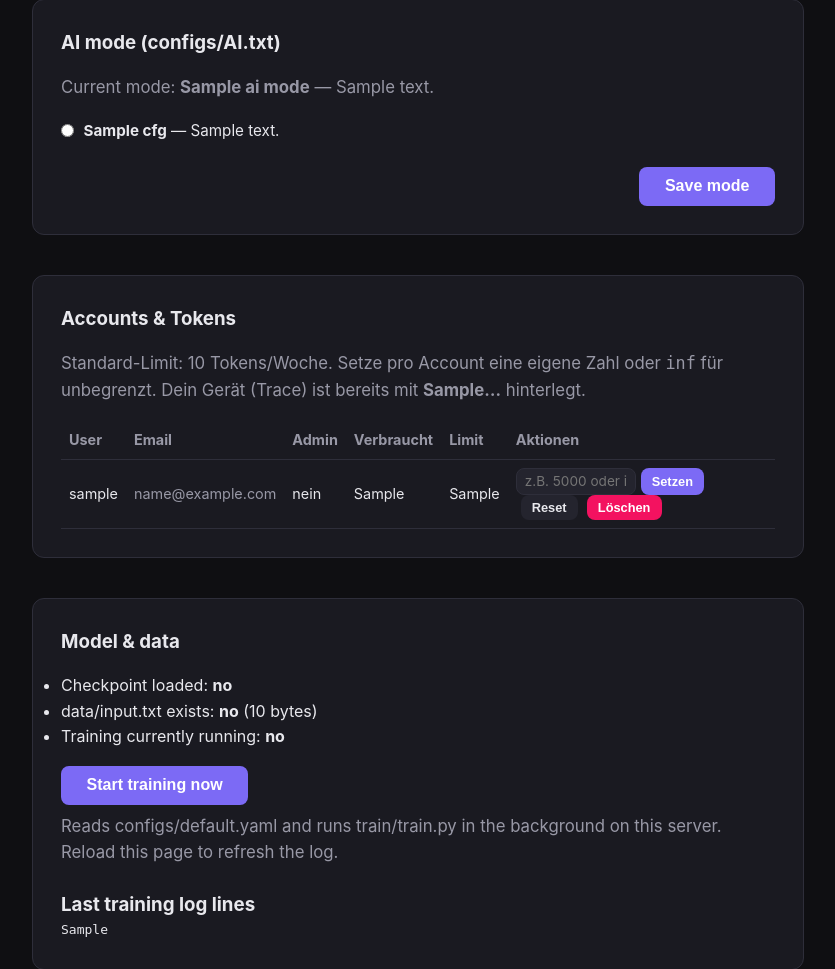
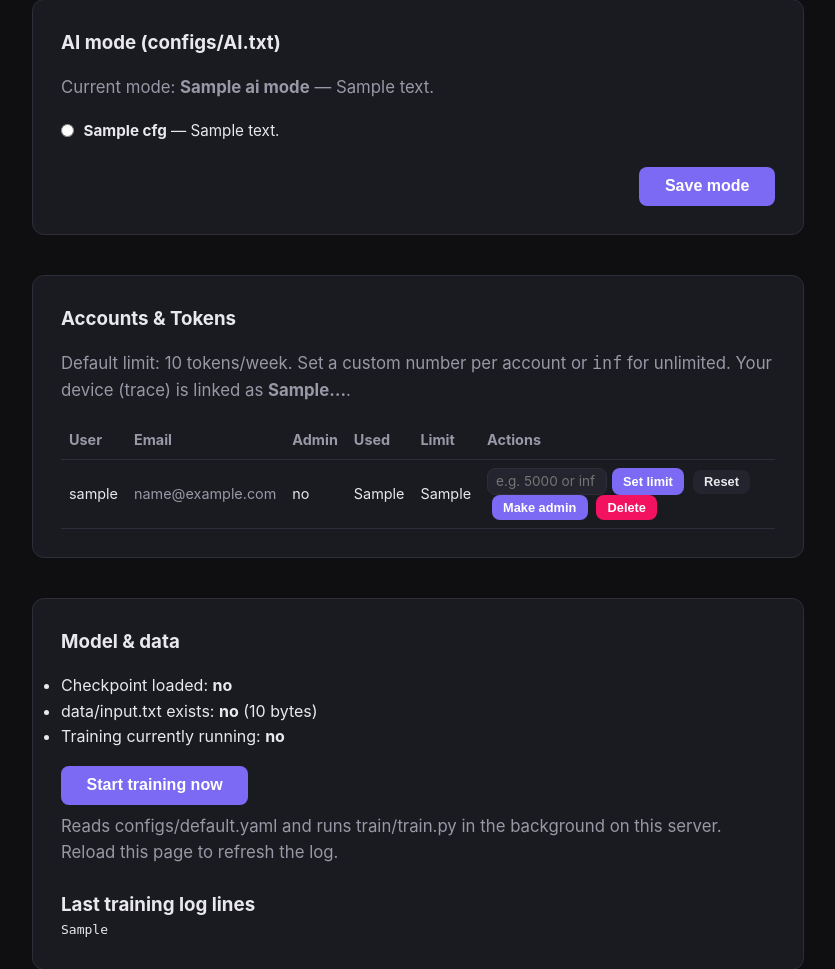
Before and after one commit to SlabyLol/beq-open-source, a FastAPI app: template web/templates/admin.html in a window 1280 px wide. Shown: the part 248-1217 px from the top of the page, without its empty margins (222-1057 px from the left). Run offline with FastAPI, Linux system fonts and the light colour scheme; the template is opened without the code that fills it: most values are stand-ins (such as "Sample title", 1, 10 or a date in 2020); parts of the project's set-up code (start-up, migrations or seed data) failed here and were passed over; some libraries are stand-ins or nearby versions.

Commit message:
Admin UI: Make admin / Remove admin buttons

```diff
--- a/web/templates/admin.html
+++ b/web/templates/admin.html
@@ -31,8 +31,8 @@
 <section class="chat-box">
     <h3 style="margin-bottom:1rem;">Accounts & Tokens</h3>
     <p class="subtitle" style="margin-bottom:1rem;">
-        Standard-Limit: {{ weekly_default }} Tokens/Woche. Setze pro Account eine eigene Zahl oder <code>inf</code> für unbegrenzt.
-        Dein Gerät (Trace) ist bereits mit <strong>{{ my_trace[:12] }}…</strong> hinterlegt.
+        Default limit: {{ weekly_default }} tokens/week. Set a custom number per account or <code>inf</code> for unlimited.
+        Your device (trace) is linked as <strong>{{ my_trace[:12] }}…</strong>.
     </p>
     <div style="overflow-x:auto;">
     <table style="width:100%; border-collapse:collapse; font-size:0.9rem;">
@@ -41,9 +41,9 @@
                 <th style="padding:0.5rem;">User</th>
                 <th style="padding:0.5rem;">Email</th>
                 <th style="padding:0.5rem;">Admin</th>
-                <th style="padding:0.5rem;">Verbraucht</th>
+                <th style="padding:0.5rem;">Used</th>
                 <th style="padding:0.5rem;">Limit</th>
-                <th style="padding:0.5rem;">Aktionen</th>
+                <th style="padding:0.5rem;">Actions</th>
             </tr>
         </thead>
         <tbody>
@@ -51,25 +51,34 @@
             <tr style="border-bottom:1px solid var(--border);">
                 <td style="padding:0.5rem;">{{ u.username }}</td>
                 <td style="padding:0.5rem; color:var(--text-muted);">{{ u.email }}</td>
-                <td style="padding:0.5rem;">{{ "ja" if u.is_admin else "nein" }}</td>
+                <td style="padding:0.5rem;">{{ "yes" if u.is_admin else "no" }}</td>
                 <td style="padding:0.5rem;">{{ u.tokens_used }}</td>
                 <td style="padding:0.5rem;">
                     {% if u.token_limit == unlimited_value %}∞
-                    {% elif u.token_limit is none %}{{ weekly_default }} (Standard)
+                    {% elif u.token_limit is none %}{{ weekly_default }} (default)
                     {% else %}{{ u.token_limit }}{% endif %}
                 </td>
                 <td style="padding:0.5rem;">
                     <form action="/admin/users/{{ u.id }}/limit" method="post" style="display:inline-flex; gap:0.3rem;">
-                        <input type="text" name="limit" placeholder="z.B. 5000 oder inf" style="width:120px; padding:0.3rem 0.5rem; font-size:0.85rem;">
-                        <button type="submit" class="btn-primary" style="padding:0.3rem 0.7rem; margin:0; font-size:0.8rem;">Setzen</button>
+                        <input type="text" name="limit" placeholder="e.g. 5000 or inf" style="width:120px; padding:0.3rem 0.5rem; font-size:0.85rem;">
+                        <button type="submit" class="btn-primary" style="padding:0.3rem 0.7rem; margin:0; font-size:0.8rem;">Set limit</button>
                     </form>
                     <form action="/admin/users/{{ u.id }}/reset" method="post" style="display:inline;">
                         <button type="submit" class="btn-primary" style="padding:0.3rem 0.7rem; margin:0 0 0 0.3rem; font-size:0.8rem; background:var(--surface-2); color:var(--text);">Reset</button>
                     </form>
                     {% if u.username != "admin" %}
+                    <form action="/admin/users/{{ u.id }}/admin" method="post" style="display:inline;">
+                        {% if u.is_admin %}
+                        <input type="hidden" name="is_admin" value="0">
+                        <button type="submit" class="btn-primary" style="padding:0.3rem 0.7rem; margin:0 0 0 0.3rem; font-size:0.8rem; background:var(--surface-2); color:var(--text);">Remove admin</button>
+                        {% else %}
+                        <input type="hidden" name="is_admin" value="1">
+                        <button type="submit" class="btn-primary" style="padding:0.3rem 0.7rem; margin:0 0 0 0.3rem; font-size:0.8rem;">Make admin</button>
+                        {% endif %}
+                    </form>
                     <form action="/admin/users/{{ u.id }}/delete" method="post" style="display:inline;"
-                          onsubmit="return confirm('Account {{ u.username }} wirklich löschen?');">
-                        <button type="submit" class="btn-primary" style="padding:0.3rem 0.7rem; margin:0 0 0 0.3rem; font-size:0.8rem; background:var(--error);">Löschen</button>
+                          onsubmit="return confirm('Really delete account {{ u.username }}?');">
+                        <button type="submit" class="btn-primary" style="padding:0.3rem 0.7rem; margin:0 0 0 0.3rem; font-size:0.8rem; background:var(--error);">Delete</button>
                     </form>
                     {% endif %}
                 </td>
```
